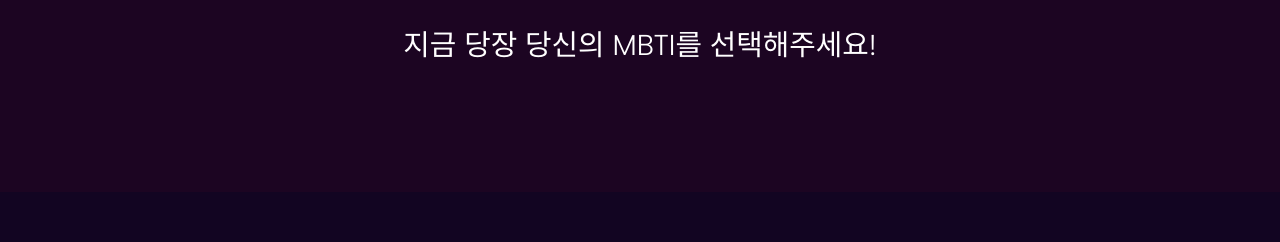
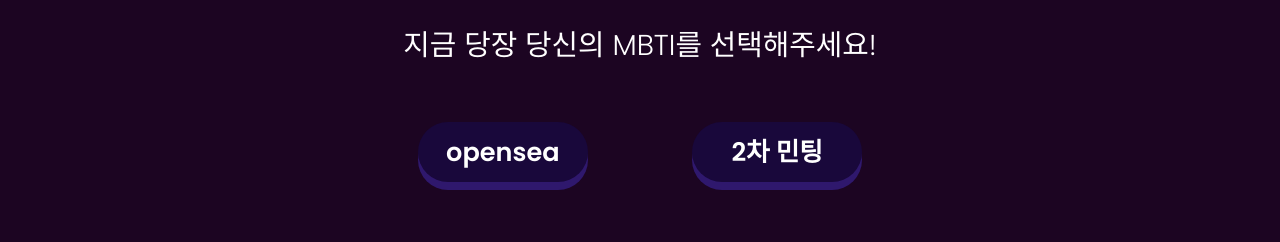
Before and after one commit to Jo-and-Yu/MBTI_new_page, a website: page index.html in a window 1280 px wide. Shown: the part 1561-1803 px from the top of the page. Drawn offline with nearby package versions, Linux system fonts and the light colour scheme.

Commit message:
Feat: Add btn

```diff
--- a/index.html
+++ b/index.html
@@ -37,6 +37,10 @@
         <h3 data-aos="fade-up" data-aos-duration="1000">어떤 MBTI 캐릭터가 당신을 가장 잘 나타내고 있나요?</h3><br>
         <h3 data-aos="fade-up" data-aos-duration="1000">어떤 MBTI 캐릭터가 가장 당신을 끌어당기고 있나요?</h3><br>
         <h3 data-aos="fade-up" data-aos-duration="1000">지금 당장 당신의 MBTI를 선택해주세요!</h3><br>
+        <div class="secBtn" data-aos="fade-up" data-aos-duration="1000">
+            <a class="pushbtn openseaBtn" onclick="window.open('https://opensea.io/collection/mbti-universe')">opensea</a>
+            <a class="pushbtn mintingBtn" onclick="alert('2차 민팅은 7월7일에 시작됩니다!')">2차 민팅</a>
+        </div>
     </div>
 
      <!-- 캐릭터 소개란(about) -->
@@ -227,6 +231,7 @@
                 <div class="content">
                     <h2>Custom NFT</h2>
                     <p>나만의 nft를 만들어볼 수 있는 기회! 내가 원하는 색감과 디자인으로 세상에서 단 하나뿐인 MBTI NFT를 만들어보세요!</p>
+                    <a class="pushbtn utilityBtn" onclick="window.open('https://opensea.io/collection/custom-universe')">opensea</a>
                 </div>
                 <img src="images/custom.png">
             </div>
--- a/style.css
+++ b/style.css
@@ -145,6 +145,56 @@
   margin-top: 5%;
   margin-bottom: 5%;
 }
+.secBtn {
+  margin-top: 20px;
+}
+.pushbtn {
+  display:inline-block;
+  width: 170px;
+  padding: 0;
+  margin: 10px 50px;
+  font-weight: 600;
+  font-size: 1.6em;
+  text-align: center;
+  line-height: 60px;
+  color: #FFF;
+  border-radius: 40px;
+  transition: all 0.3s;
+  cursor:pointer;
+}
+.utilityBtn {
+  margin-top: 30px;
+  margin-left: -10px;
+  margin-bottom: 0;
+  background: #19083b;
+  box-shadow: 0px 5px 0px 0px #2f186d;
+  width: 110px;
+  line-height: 35px;
+  font-size: 1.1em;
+  border-radius: 50px;
+}
+.utilityBtn:hover {
+  margin-top: 15px;
+  margin-bottom: 5px;
+  box-shadow: 0px 0px 0px 0px #2f186d;
+}
+.openseaBtn {
+  background: #19083b;
+  box-shadow: 0px 8px 0px 0px #2f186d;
+}
+.mintingBtn {
+  background: #19083b;
+  box-shadow: 0px 8px 0px 0px #2f186d;
+}
+.openseaBtn:hover {
+  background: #856bcc;
+  box-shadow: 0px 2px 0px 0px #bfabf7;
+}
+.mintingBtn:hover {
+  background: #856bcc;
+  box-shadow: 0px 2px 0px 0px #bfabf7;
+}
+
 
 /* 캐릭터 소개란 */
 .about {
```
